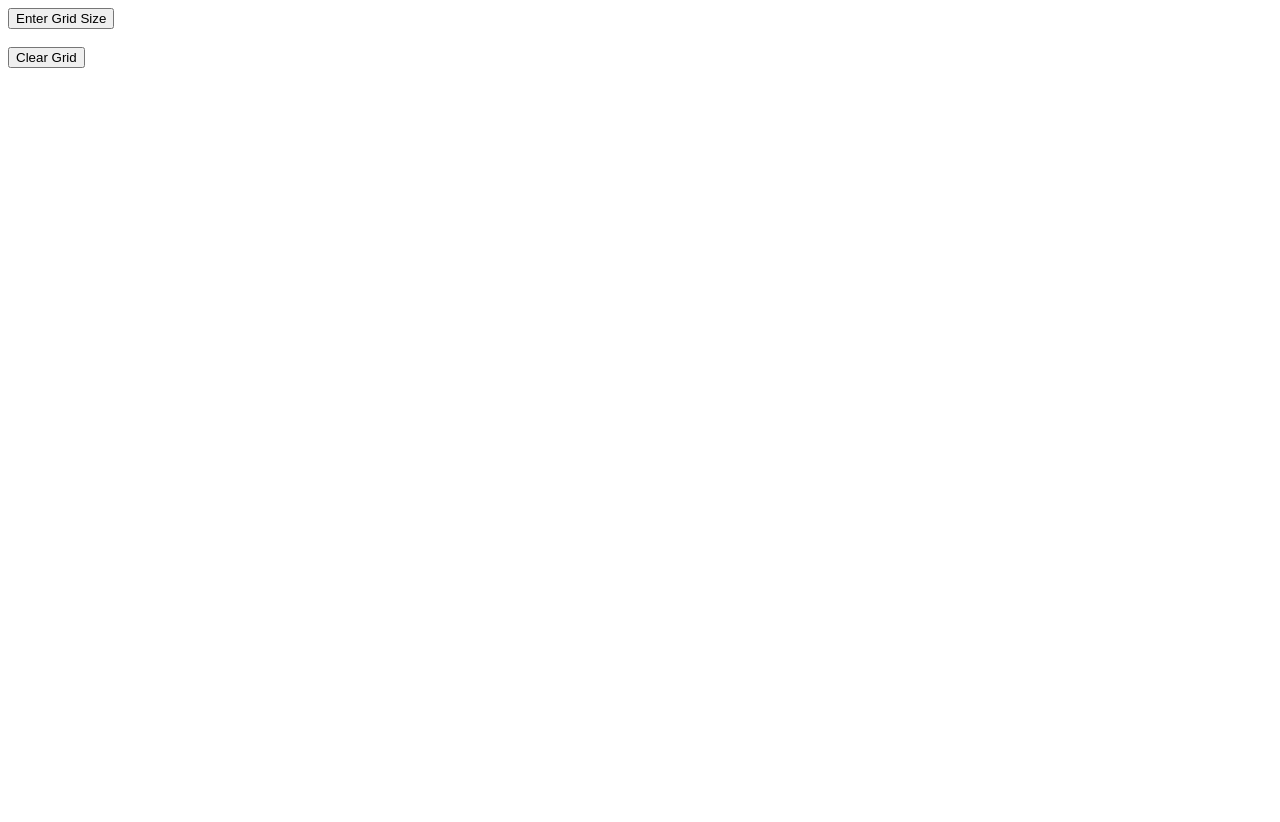
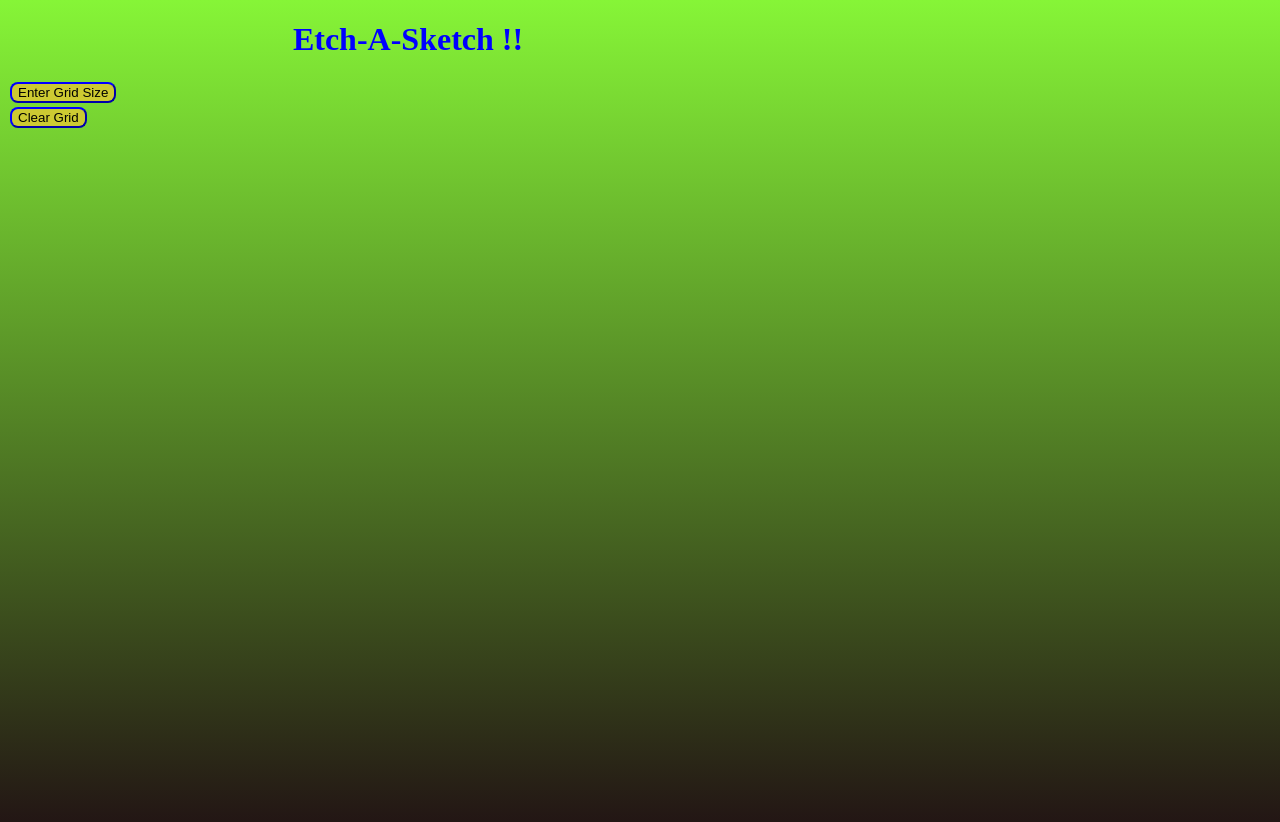
Before and after one commit to rogeraaronmartinez/etch-a-sketch, a plain HTML site: page index.html in a window 1280 px wide. Before the commit the page ends 800 px from the top, so only its background shows below. Drawn offline with Linux system fonts and the light colour scheme.

Commit message:
added more styling to the page

```diff
--- a/index.html
+++ b/index.html
@@ -7,8 +7,9 @@
     <link rel="stylesheet" href="./style.css">
 </head>
 <body>
+    <h1>Etch-A-Sketch !!</h1>
     <button onclick="gridSize()">Enter Grid Size</button>
-    <br><br>
+    <br>
     <button onclick="clearGrid()">Clear Grid</button>
     <br><br>
     <container class="grid-container" id="gridContainer">
--- a/script.js
+++ b/script.js
@@ -24,7 +24,7 @@ function makeGrid(input) {
 function clearGrid() {
     let clearColor = document.querySelectorAll(".grid-item");
     for (const color of clearColor) {
-        color.style.backgroundColor = "lightgrey";
+        color.style.backgroundColor = "black";
     }
 
 }
@@ -33,7 +33,7 @@ function clearGrid() {
 function gridSize() {
     gridContainer.innerHTML = '';
     let grid = prompt("Enter grid size up to 100");
-    if(grid < 100) {
+    if(grid <= 100) {
         let num = 22*grid;
         gridContainer.style.height = num + "px";
         gridContainer.style.width = num + "px";
--- a/style.css
+++ b/style.css
@@ -9,7 +9,7 @@
 .grid-item {
     width: 20px;
     height: 20px;
-    background-color: lightgray;
+    background-color: black;
     margin: 0;
     padding: 0;
     border-width: thin;
@@ -22,3 +22,27 @@ div {
     padding: 0;
 
 }
+
+button {
+    background-color: rgb(205, 202, 50);
+    border-style: thin;
+    border-radius: 8px;
+    margin: 2px;
+    border-color: blue;
+
+}
+
+button:hover {
+    background-color: aqua;
+}
+
+body {
+    background: linear-gradient(rgb(134, 245, 55), rgb(34, 20, 20));
+    height: 100vh;
+    width: 100vh;
+}
+
+h1 {
+    text-align: center;
+    color: blue;
+}
```
